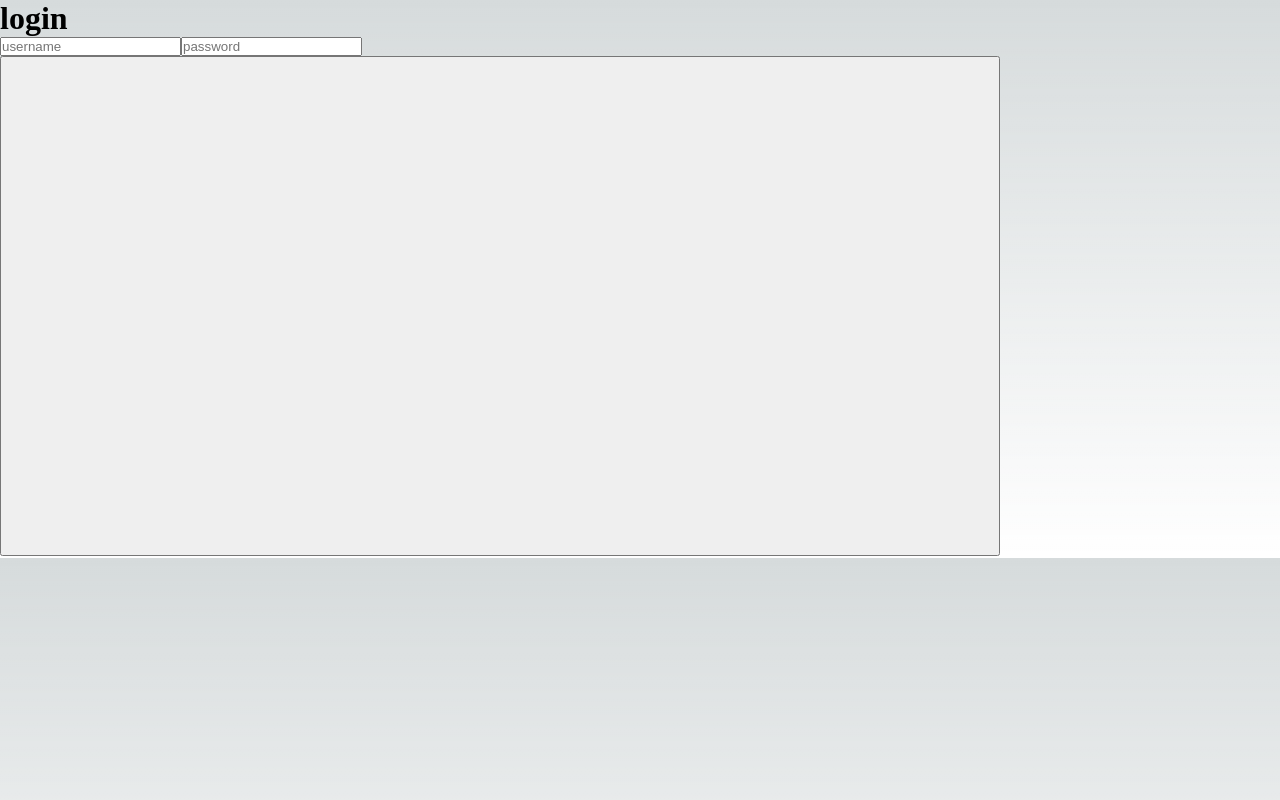
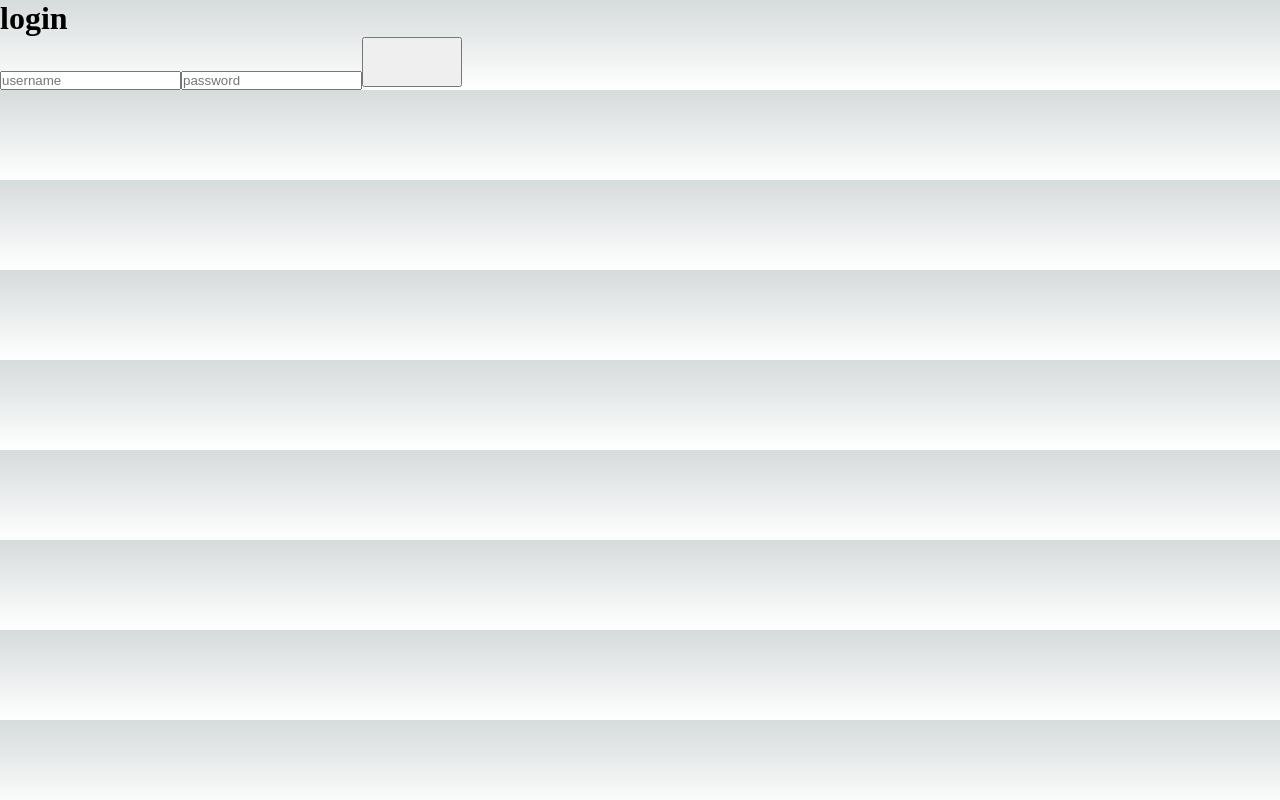
Before and after one commit to Matsuel/Projet_DevB2, a Next.js app in the folder auto-ecole/: page /login in a window 1280 px wide. Built offline with nearby package versions, Linux system fonts and the light colour scheme.

Commit message:
button size changed

```diff
--- a/auto-ecole/src/styles/Login.module.css
+++ b/auto-ecole/src/styles/Login.module.css
@@ -1,4 +1,4 @@
 .button_login{
-    width: 1000px;
-    height: 500px;
+    width: 100px;
+    height: 50px;
 }
```
